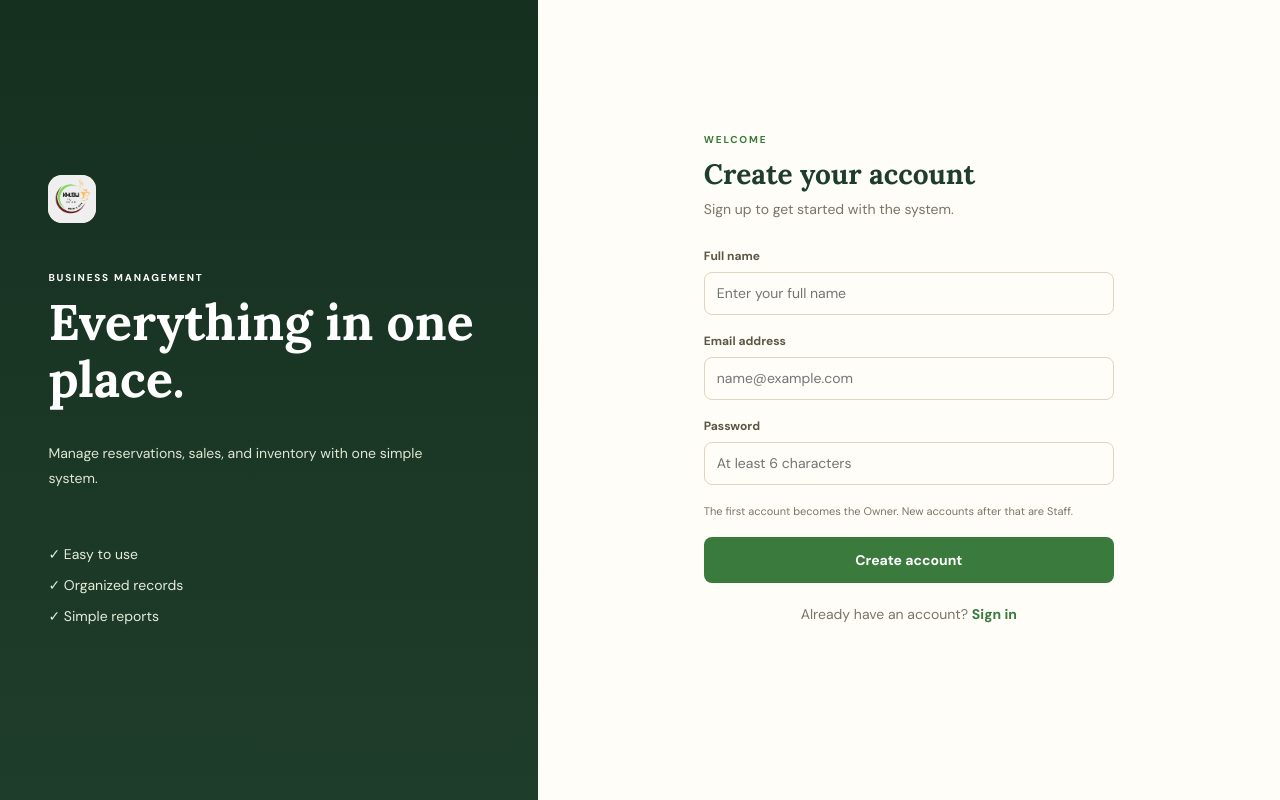
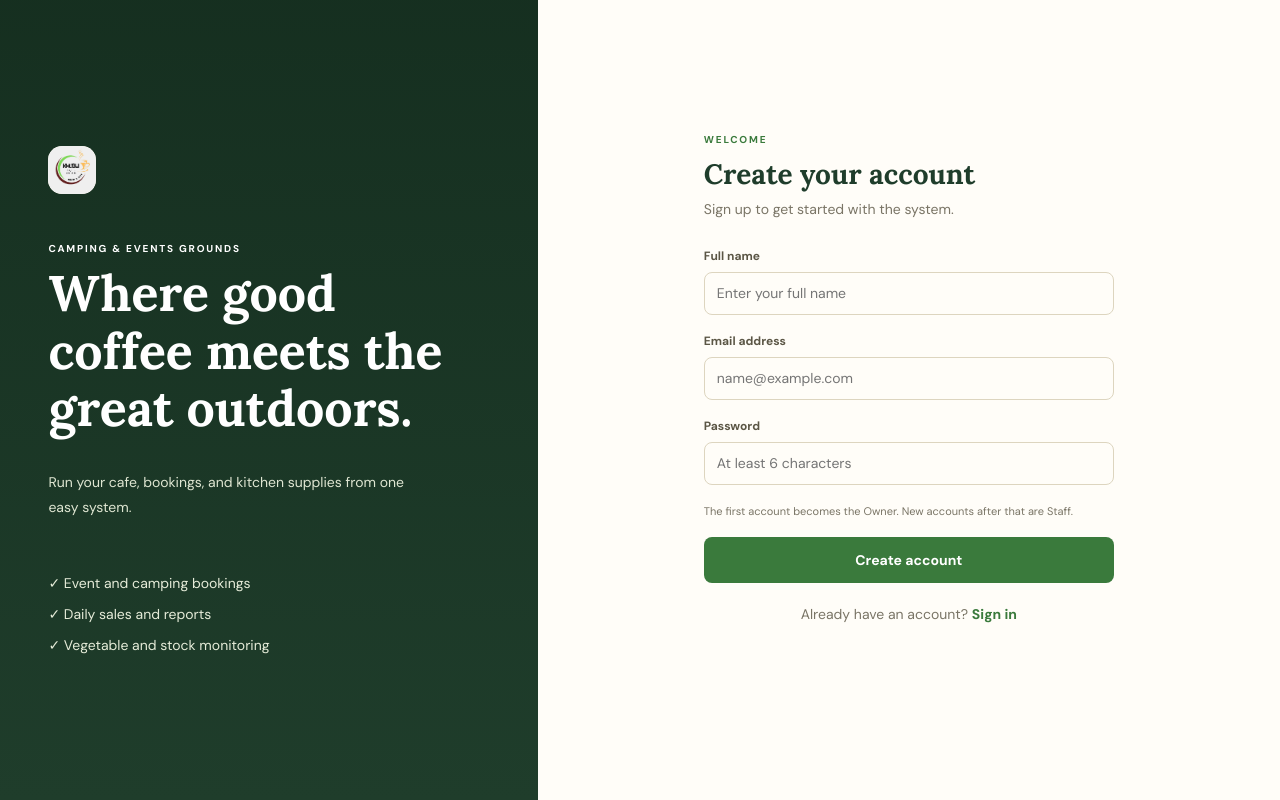
Before and after one commit to EnricoAlvaro/VeloPOS, a website: page public/index.html in a window 1280 px wide. Drawn offline with Linux system fonts and the light colour scheme; no server answers.

Commit message:
Update index.html

```diff
--- a/public/index.html
+++ b/public/index.html
@@ -10,10 +10,10 @@
     <section id="authPage" class="auth-page">
         <div class="auth-side">
            <div class="brand-mark"><img src="Khubli.jpg" alt="Khubli Cafe"></div>
-            <p class="eyebrow">BUSINESS MANAGEMENT</p>
-            <h1>Everything in one place.</h1>
-            <p>Manage reservations, sales, and inventory with one simple system.</p>
-            <div class="auth-points"><span>✓ Easy to use</span><span>✓ Organized records</span><span>✓ Simple reports</span></div>
+            <p class="eyebrow">CAMPING &amp; EVENTS GROUNDS</p>
+        <h1>Where good coffee meets the great outdoors.</h1>
+            <p>Run your cafe, bookings, and kitchen supplies from one easy system.</p>
+                <div class="auth-points"><span>✓ Event and camping bookings</span><span>✓ Daily sales and reports</span><span>✓ Vegetable and stock monitoring</span></div>
         </div>
         <div class="auth-content">
             <form id="authForm" class="auth-card">
```
